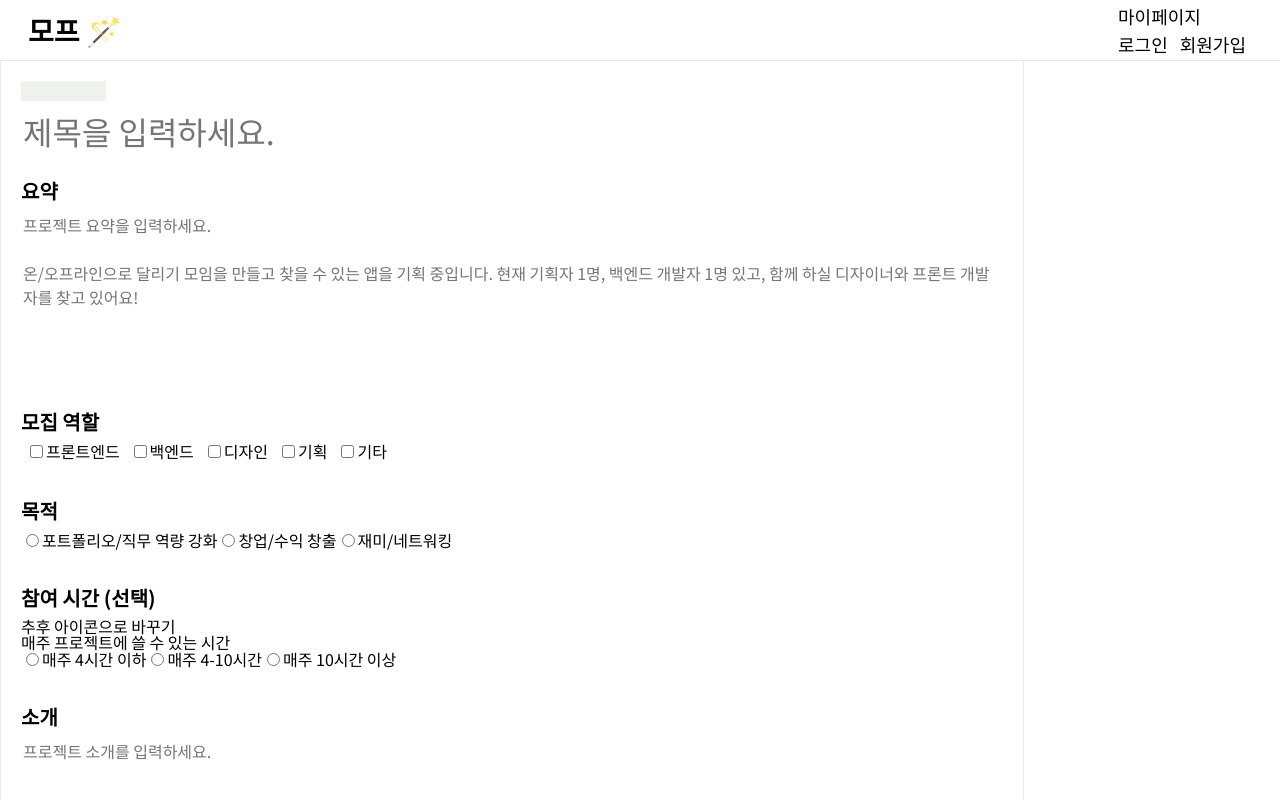
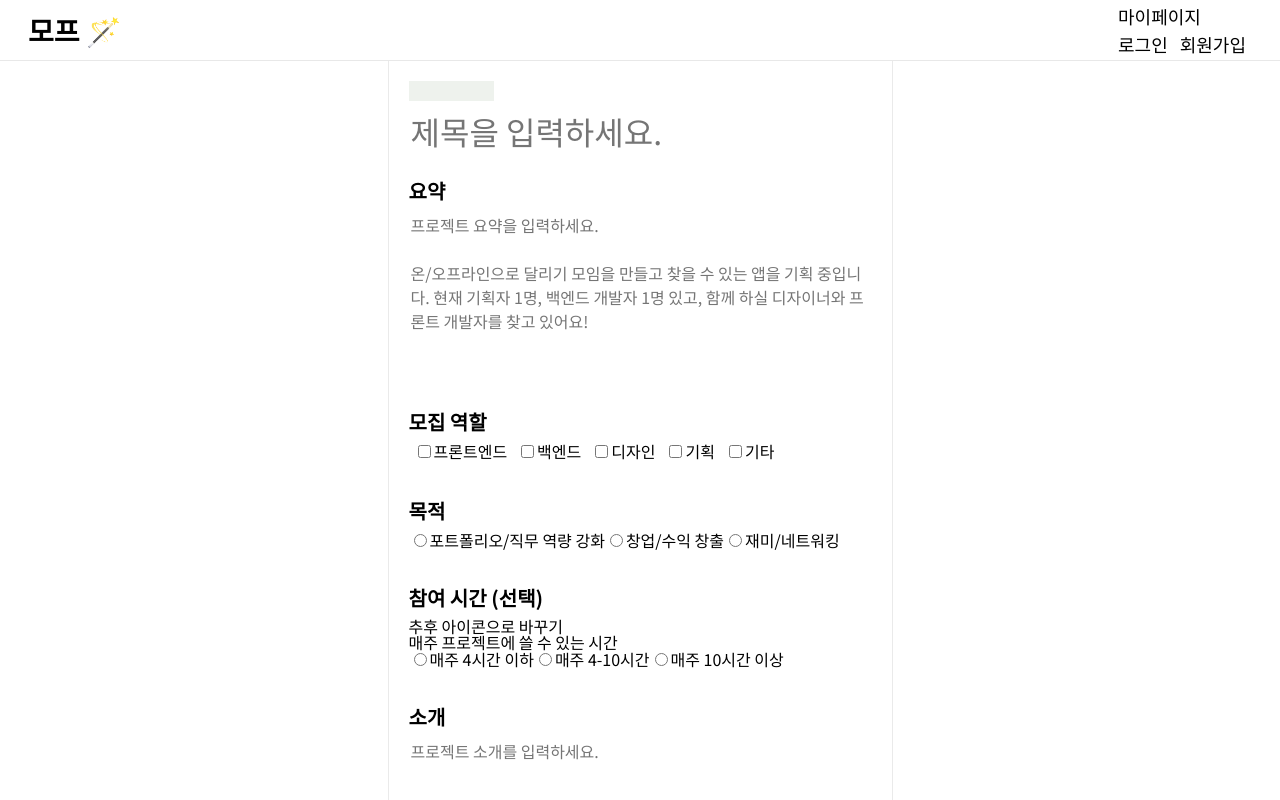
Before and after one commit to junhui324/MoGakPpo, a React (Create React App) app: page /create/1 in a window 1280 px wide. Shown: the top 800 px of the page. Built offline with nearby package versions, Linux system fonts and the light colour scheme.

Commit message:
Fix: 컨테이너 중앙정렬

```diff
--- a/src/components/ProjectList/ProjectSearch.module.scss
+++ b/src/components/ProjectList/ProjectSearch.module.scss
@@ -3,7 +3,7 @@
 .container {
   position: sticky;
   top: $header-height;
-  padding: 32px 0 12px 0;
+  padding: 50px 0 12px 0;
   background-color: #ffffff;
   box-shadow: 0 15px 10px #ffffff;
   form {
--- a/src/pages/Main/Main.module.scss
+++ b/src/pages/Main/Main.module.scss
@@ -1,13 +1,13 @@
 @import '/src/variables.scss';
 
 .container {
-  margin-top: $header-height;
   display: grid;
   grid-template-columns: 1fr 2fr;
   .leftContainer {
     div {
       position: sticky;
-      top: $header-height + 36px;
+      top: $header-height;
+      padding-top: 30px;
       display: flex;
       flex-direction: column;
       gap: 32px;
--- a/src/reset.css
+++ b/src/reset.css
@@ -1,3 +1,8 @@
+#root {
+  display: flex;
+  justify-content: center;
+}
+
 html,
 body,
 div,
```
